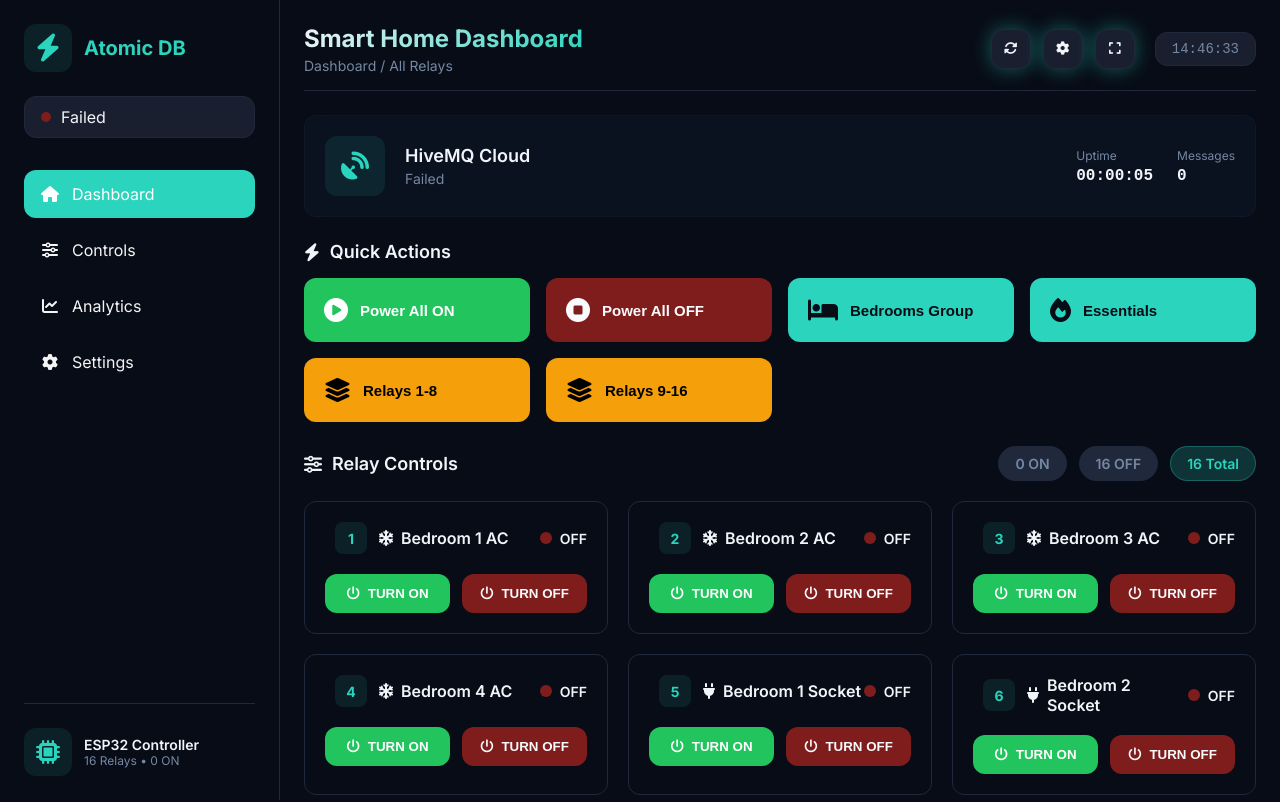
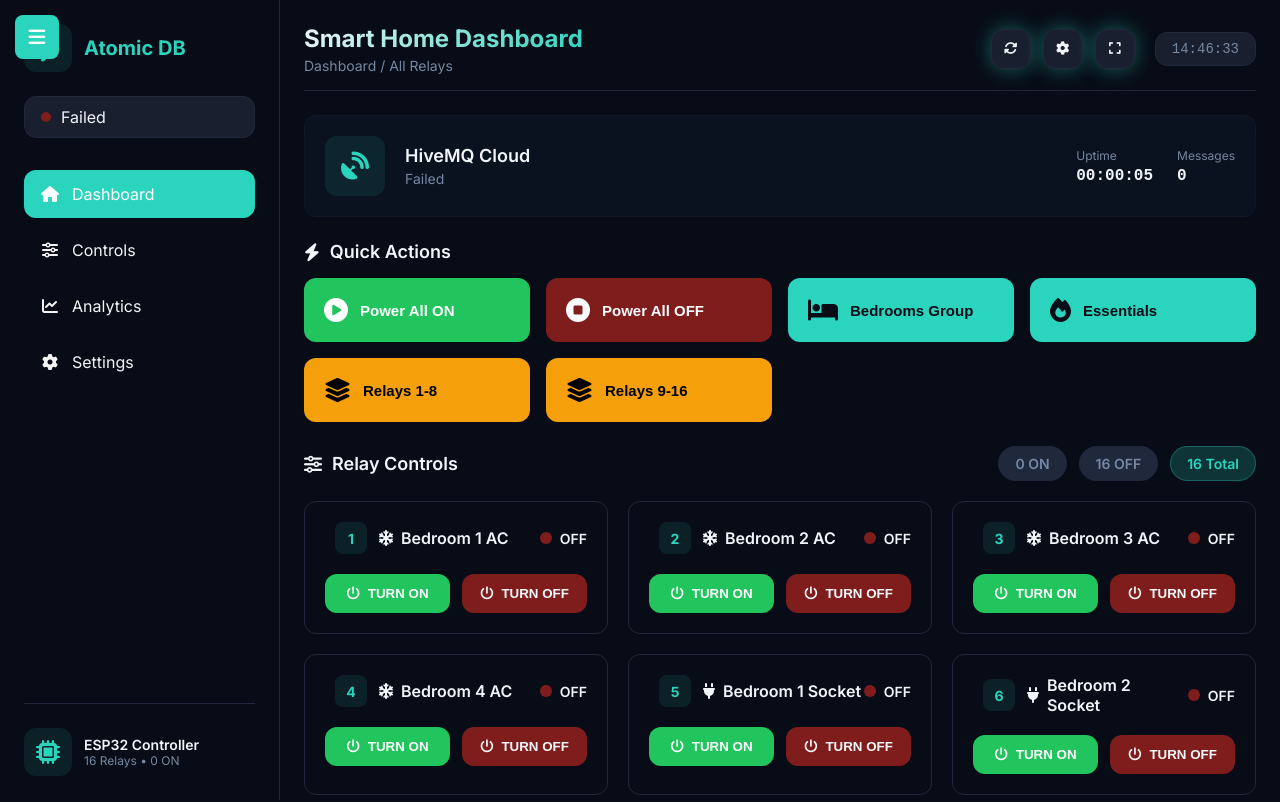
Before and after one commit to Atomicguyx/Smarthome-DB, a plain HTML site: page index.html in a window 1280 px wide. Shown: the top 802 px of the page. Drawn offline with Linux system fonts and the light colour scheme.

Commit message:
Update index.html

```diff
--- a/index.html
+++ b/index.html
@@ -585,8 +585,12 @@
                     </div>
                 </div>
             </div>
+
         </main>
-
+   <!-- Mobile Menu Toggle -->
+<button class="mobile-menu-toggle" id="mobileMenuToggle">
+    <i class="fas fa-bars"></i>
+</button>
         <!-- Settings Modal (Quick Access) -->
         <div id="settingsModal" class="modal">
             <div class="modal-content">
```
